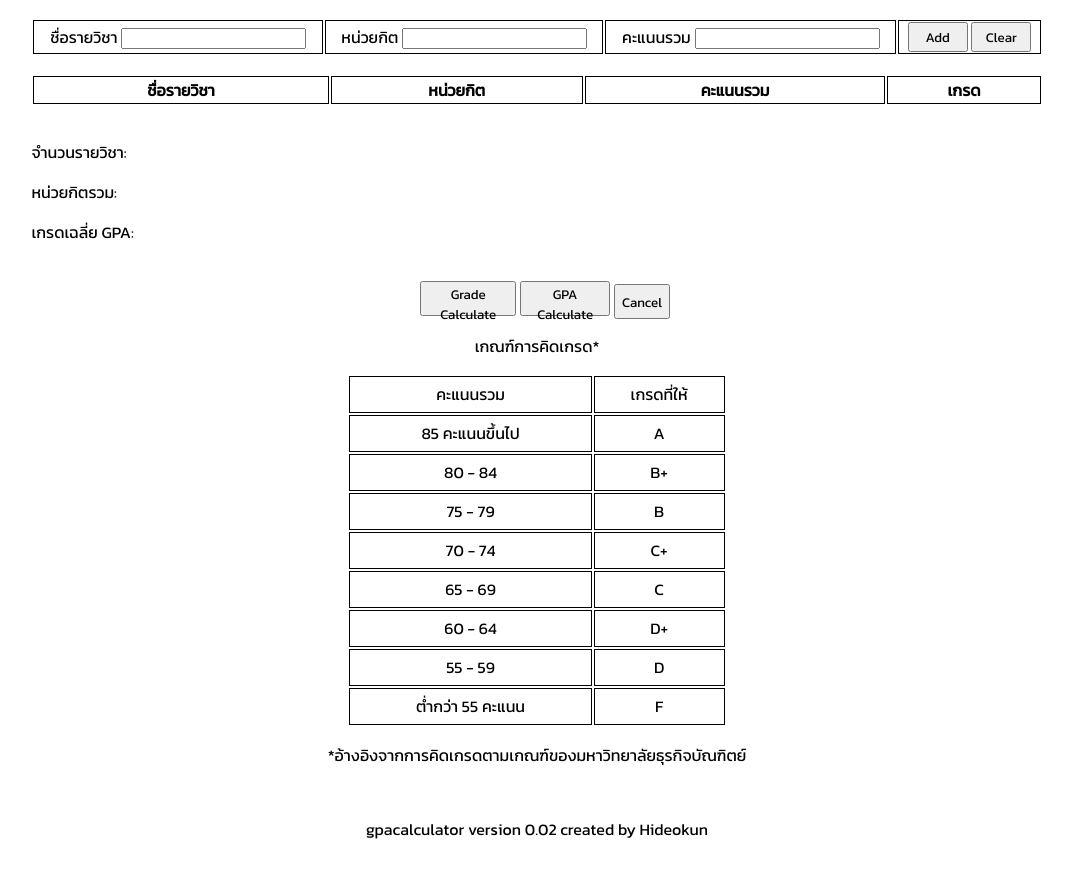
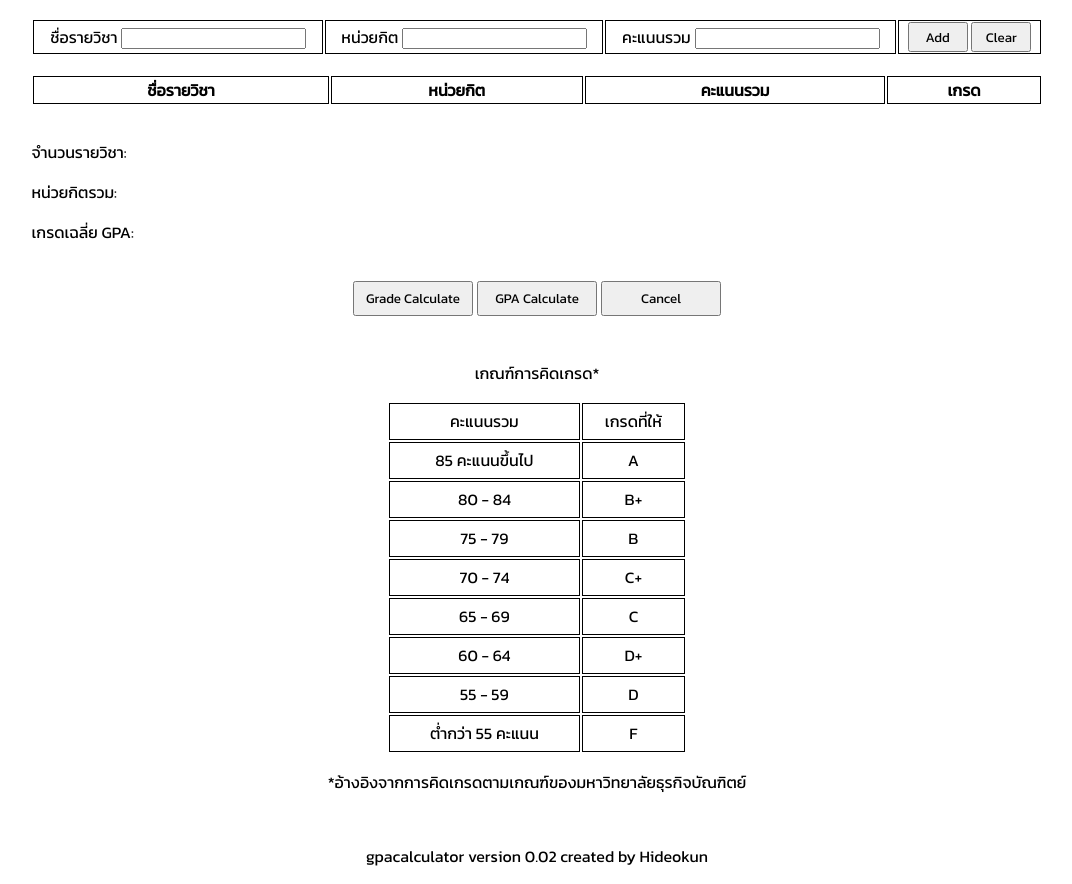
Before and after one commit to Hideokun13/Grade_Cal-JS_Project, a plain HTML site: page GradeCal.html in a window 1280 px wide. Shown: the part 91-975 px from the top of the page, without its empty margins (103-1175 px from the left). Before the commit the page ends 948 px from the top, so only its background shows below. Drawn offline with Linux system fonts and the light colour scheme.

Commit message:
Fix layout bug

```diff
--- a/GradeCal.html
+++ b/GradeCal.html
@@ -15,15 +15,21 @@
                 font-family: 'Kanit', sans-serif;
                 font-weight: bold;
             }
+            .pageLayout{
+                width: 80%;
+                margin: auto;
+            }
+            .center{
+                margin: auto;
+            }
             .tableProp{
                 width: 80%;
                 margin-left: 10%;
                 margin-right: 10%;
             }
             .tableDetail{
-                width: 30%;
-                margin-left: 35%;
-                margin-right: 35%;
+                width: 300px;
+                margin: auto;
             }
             .tableEntity{
                 width: 80%;
@@ -48,17 +54,20 @@
             }
             .container{
                 position: absolute;
+                margin-left: 25%;
+                margin-right: 25%;
                 margin: auto;
-                width: 20%;
-                margin-left: 40%;
-                margin-right: 40%;
+                width: 50%;
             }
             .container center{
                 position: absolute;
+                margin-left: 50;
+                margin-right: 50;
                 margin: auto;
             }
             .button {
                 height: 35px;
+                width: 120px;
             }
         </style>
     </head>
@@ -103,7 +112,7 @@
             </tr>
         </table>
         <br>
-        <div class="tableProp">
+        <div class="pageLayout">
             <table style="margin-left: 20%;">
                 <tr>
                     <p id="subj_Count">จำนวนรายวิชา: </p>
@@ -117,8 +126,8 @@
             </table>
         </div>
         <br>
-        <div class="container">
-            <table>
+        <div class="pageLayout">
+                <table class="center">
                     <tr>
                         <td>
                             <button class="button" onclick="CalGrade()">Grade Calculate</button>
@@ -130,10 +139,12 @@
                             <button class="button" onclick="window.location.reload();">Cancel</button>
                         </td>
                     </tr>
+                </div>
         </table>
-        </div>
         <br>
+        <div class="pageLayout">
             <p style="text-align: center; margin-top: 3%;">เกณฑ์การคิดเกรด*</p>
+            <div class="center">
                 <table class="tableDetail">
                     <tr>
                         <td>
@@ -208,7 +219,9 @@
                         </td>
                     </tr>
                 </table>
+            </div>
             <p style="text-align: center">*อ้างอิงจากการคิดเกรดตามเกณฑ์ของมหาวิทยาลัยธุรกิจบัณฑิตย์</p>
+        </div>
         <script src="app.js"></script>
     </body>
     <br>
```
Lines whose indentation alone changed are shown as unchanged.
